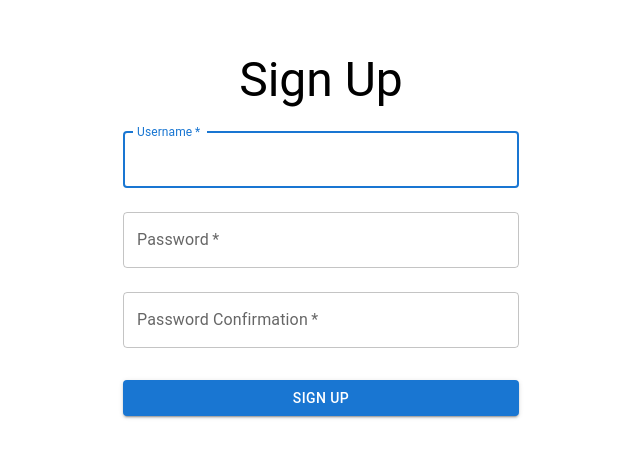
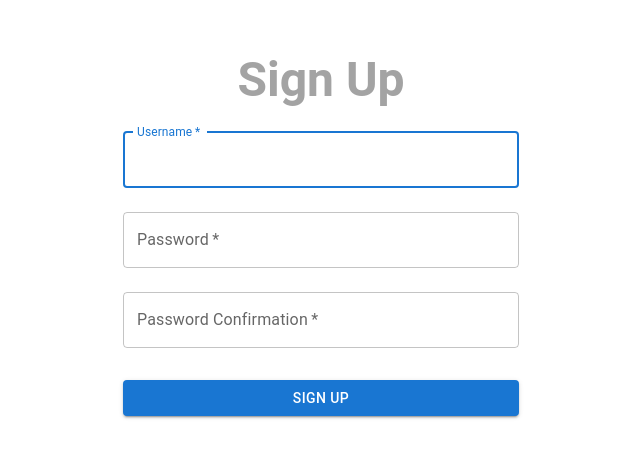
Before and after one commit to hzokbe/messeeji, a React (Vite) app in the folder client/: page /sign-up in a window 1280 px wide. Shown: the part 158-616 px from the top of the page, without its empty margins (319-959 px from the left). Built offline with nearby package versions, Linux system fonts and the light colour scheme.

Commit message:
feat(sign-in,sign-up): improve styles

```diff
--- a/client/src/pages/SignIn.tsx
+++ b/client/src/pages/SignIn.tsx
@@ -33,7 +33,19 @@ function SignIn() {
           justifyContent: "center",
         }}
       >
-        <Typography component="h1" variant="h3">
+        <Typography
+          component="h1"
+          variant="h3"
+          sx={{
+            whiteSpace: "nowrap",
+            overflow: "hidden",
+            textOverflow: "ellipsis",
+            textAlign: "center",
+            userSelect: "none",
+            fontWeight: "bolder",
+            color: "#a3a3a3",
+          }}
+        >
           Sign In
         </Typography>
 
--- a/client/src/pages/SignUp.tsx
+++ b/client/src/pages/SignUp.tsx
@@ -35,7 +35,19 @@ function SignUp() {
           justifyContent: "center",
         }}
       >
-        <Typography component="h1" variant="h3">
+        <Typography
+          component="h1"
+          variant="h3"
+          sx={{
+            whiteSpace: "nowrap",
+            overflow: "hidden",
+            textOverflow: "ellipsis",
+            textAlign: "center",
+            userSelect: "none",
+            fontWeight: "bolder",
+            color: "#a3a3a3",
+          }}
+        >
           Sign Up
         </Typography>
 
```
